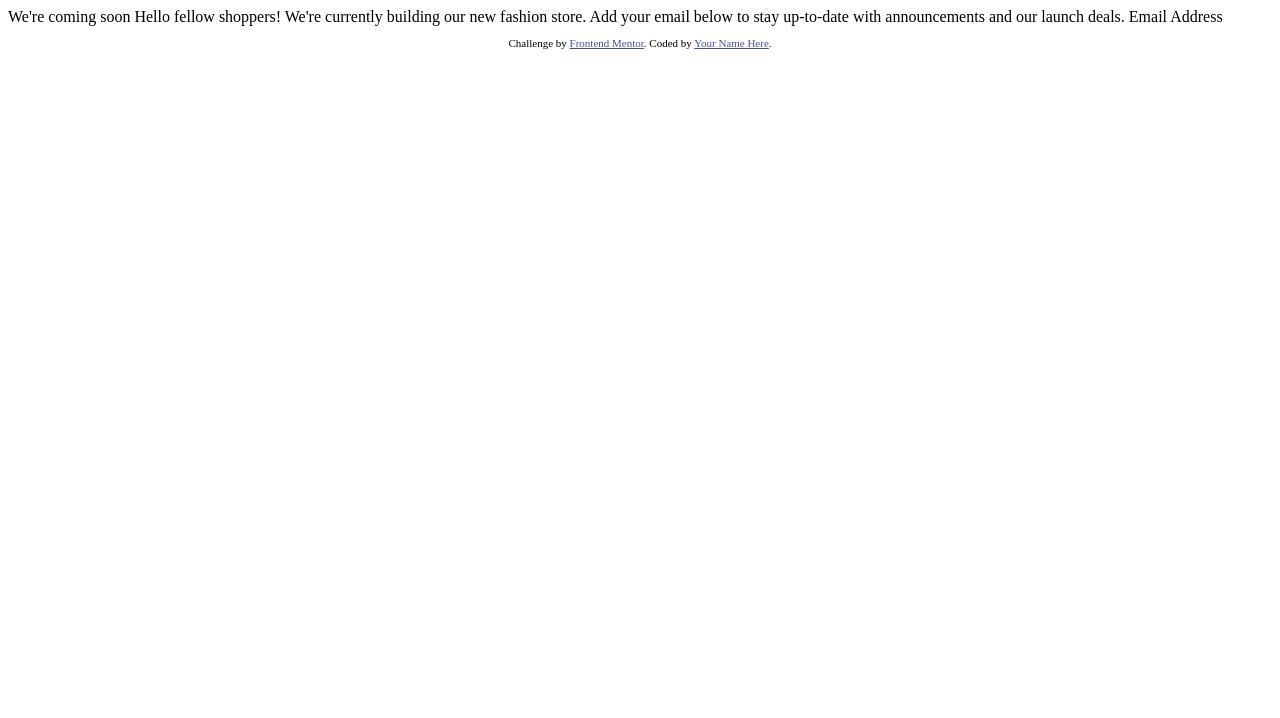
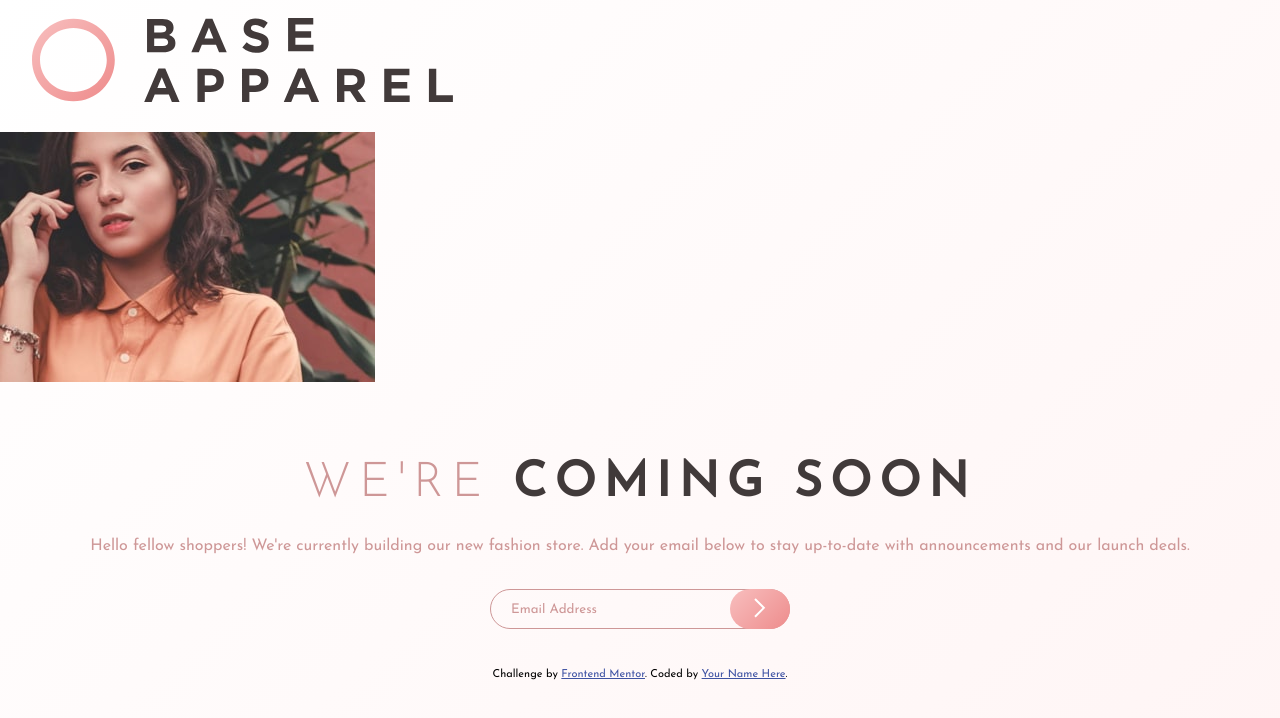
Before and after one commit to npkorintus/base-apparel-coming-soon, a plain HTML site: page index.html in a window 1280 px wide. Drawn offline with Linux system fonts and the light colour scheme.

Commit message:
initial commit

```diff
--- a/index.html
+++ b/index.html
@@ -2,26 +2,34 @@
 <html lang="en">
 <head>
   <meta charset="UTF-8">
-  <meta name="viewport" content="width=device-width, initial-scale=1.0"> <!-- displays site properly based on user's device -->
+  <meta name="viewport" content="width=device-width, initial-scale=1.0">
 
   <link rel="icon" type="image/png" sizes="32x32" href="./images/favicon-32x32.png">
+  <link rel="stylesheet" type="text/css" href="styles.css">
+  <!-- <link href="https://fonts.googleapis.com/css2?family=Josefin+Sans&display=swap" rel="stylesheet"> -->
+  <!-- <link href="https://fonts.googleapis.com/css2?family=Josefin+Sans:wght@300&display=swap" rel="stylesheet"> -->
+  <link href="https://fonts.googleapis.com/css2?family=Josefin+Sans:wght@300;400&display=swap" rel="stylesheet">
 
   <title>Frontend Mentor | Base Apparel coming soon page</title>
 
-  <!-- Feel free to remove these styles or customise in your own stylesheet 👍 -->
-  <style>
-    .attribution { font-size: 11px; text-align: center; }
-    .attribution a { color: hsl(228, 45%, 44%); }
-  </style>
 </head>
 <body>
+  <header>
+    <img class="logo" src="images/logo.svg">
+  </header>
+  <img class="mobile-image" src="images/hero-mobile.jpg">
 
-  We're coming soon
+  <main>
+    <h1 class="heading">We're <span class="bold-text">coming soon</span></h1>
 
-  Hello fellow shoppers! We're currently building our new fashion store.
-  Add your email below to stay up-to-date with announcements and our launch deals.
+    <p class="description">Hello fellow shoppers! We're currently building our new fashion store. Add your email below to stay up-to-date with announcements and our launch deals.</p>
 
-  Email Address
+    <div class="email-submission">
+      <input class="email-input" type="email" placeholder="Email Address">
+      <button class="submit" onclick="ValidateEmail()"><img class="arrow" src="images/icon-arrow.svg"></button>
+    </div>
+
+  </main>
 
   <footer>
     <p class="attribution">
@@ -30,4 +38,6 @@
     </p>
   </footer>
 </body>
+
+<script type="text/javascript" src="script.js"></script>
 </html>
--- /dev/null
+++ b/script.js
@@ -0,0 +1,9 @@
+function ValidateEmail(mail)
+{
+ if (/^\w+([\.-]?\w+)*@\w+([\.-]?\w+)*(\.\w{2,3})+$/.test(myForm.emailAddr.value))
+  {
+    return (true)
+  }
+    alert("You have entered an invalid email address!")
+    return (false)
+}
--- /dev/null
+++ b/styles.css
@@ -0,0 +1,110 @@
+:root {
+   /* Colors */
+  --desaturated-red: hsl(0, 36%, 70%);
+  --soft-red: hsl(0, 93%, 68%);
+
+  --dark-gray-red: hsl(0, 6%, 24%);
+
+  /* Gradients */
+  --background-gradient: linear-gradient(135deg, hsl(0, 0%, 100%), hsl(0, 100%, 98%));
+  --gradient: linear-gradient(135deg, hsl(0, 80%, 86%), hsl(0, 74%, 74%));
+}
+
+* {
+  font-family: 'Josefin Sans', sans-serif;
+  margin: 0;
+  box-sizing: border-box;
+}
+
+html {
+  background: var(--background-gradient);
+}
+
+body {
+  /* background: var(--background-gradient); */
+  font-size: 16px;
+  height: 100vh;
+}
+
+main {
+  /* background: var(--background-gradient); */
+}
+
+.logo {
+  text-align: left;
+  margin: 16px 0 24px 32px;
+  width: 33%;
+}
+
+.heading {
+  text-align: center;
+  text-transform: uppercase;
+  margin: 72px 0 24px 0;
+  font-size: xxx-large;
+  font-weight: 300;
+  color: var(--desaturated-red);
+  letter-spacing: 8px;
+  line-height: 1.1;
+}
+
+.light-text {
+  font-weight: 300;
+}
+
+.bold-text {
+  font-weight: 600;
+  color: var(--dark-gray-red);
+}
+
+.description {
+  text-align: center;
+  margin: 0 16px;
+  color: var(--desaturated-red);
+  line-height: 1.4;
+}
+
+.email-submission {
+  justify-content: center;
+  display: flex;
+  flex-direction: row;
+  margin-top: 32px;
+}
+
+.email-input {
+  background-color: var(--background-gradient);
+  border: 1px solid var(--desaturated-red);
+  border-radius: 28px;
+  width: 300px;
+  padding: 0 20px;
+  position: absolute;
+  height: 40px;
+}
+
+::placeholder {
+  color: var(--desaturated-red);
+}
+
+.email-input:active {
+  border: none;
+}
+
+.submit {
+  background: var(--gradient);
+  width: 60px;
+  height: 40px;
+  border: none;
+  border-radius: 28px;
+  transform: translateX(120px);
+}
+
+
+
+.attribution {
+  font-size: 11px;
+  text-align: center;
+  margin-top: 40px;
+}
+
+.attribution a {
+  color: hsl(228, 45%, 44%);
+}
```
